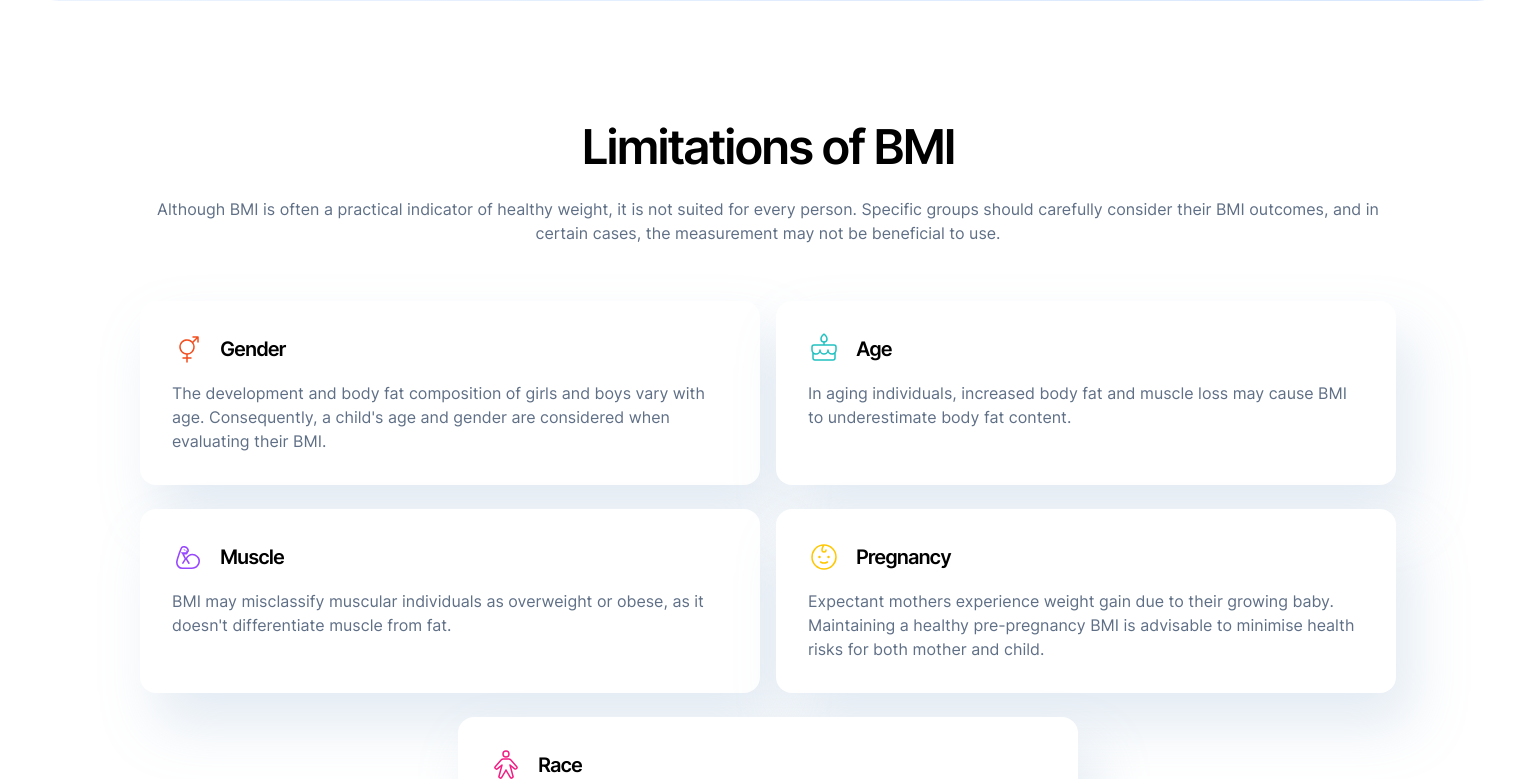
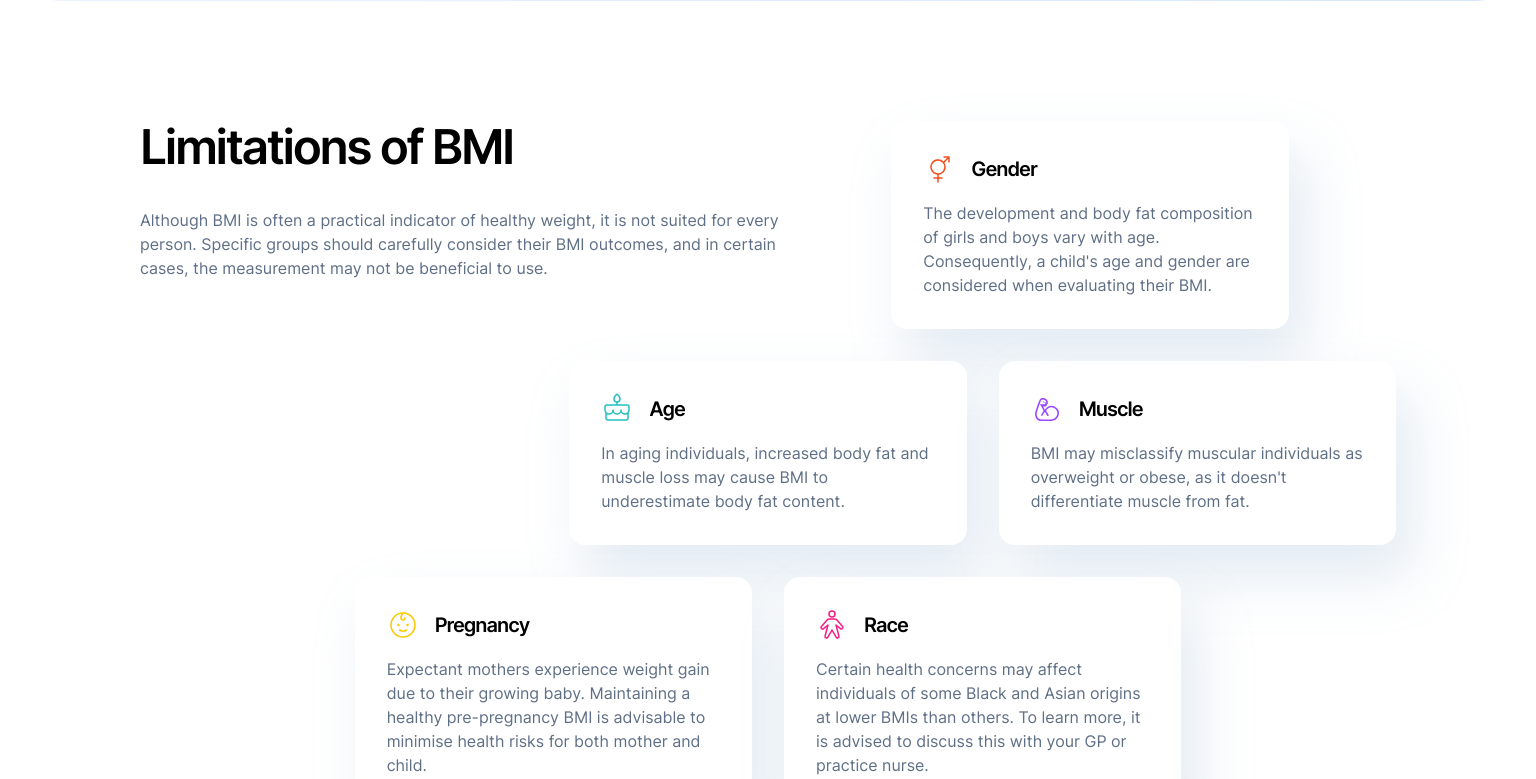
Before and after one commit to orphandeity/bmi-calculator, a Svelte app: page / in a window 1536 px wide. Shown: the part 1865-2644 px from the top of the page. Built offline with nearby package versions, Linux system fonts and the light colour scheme.

Commit message:
limitations section desktop styles

```diff
--- a/src/App.svelte
+++ b/src/App.svelte
@@ -383,6 +383,9 @@
   }
 
   @media (min-width: 768px) {
+    .limitations h2 {
+      margin-bottom: 2rem;
+    }
     .limitations ul {
       grid-template-columns: repeat(12, 1fr);
       grid-template-rows: repeat(3, 1fr);
@@ -412,4 +415,44 @@
       grid-row: 3 / 4;
     }
   }
+  @media (min-width: 1440px) {
+    .limitations {
+      position: relative;
+    }
+    .limitations > :first-child {
+      text-align: left;
+      max-width: 654px;
+    }
+    .limitations h2 {
+      margin-bottom: calc(2rem + 3px);
+    }
+    .limitations ul {
+      margin-top: 0;
+      padding-bottom: 7.4rem;
+      grid-template-rows: auto;
+      gap: 2rem;
+      position: absolute;
+      top: 0;
+    }
+    .limitations ul > :nth-child(1) {
+      grid-column: 8 / 12;
+      grid-row: 1 / 2;
+    }
+    .limitations ul > :nth-child(2) {
+      grid-column: 5 / 9;
+      grid-row: 2 / 3;
+    }
+    .limitations ul > :nth-child(3) {
+      grid-column: 9 / 13;
+      grid-row: 2 / 3;
+    }
+    .limitations ul > :nth-child(4) {
+      grid-column: 3 / 7;
+      grid-row: 3 / 4;
+    }
+    .limitations ul > :nth-child(5) {
+      grid-column: 7 / 11;
+      grid-row: 3 / 4;
+    }
+  }
 </style>
```
